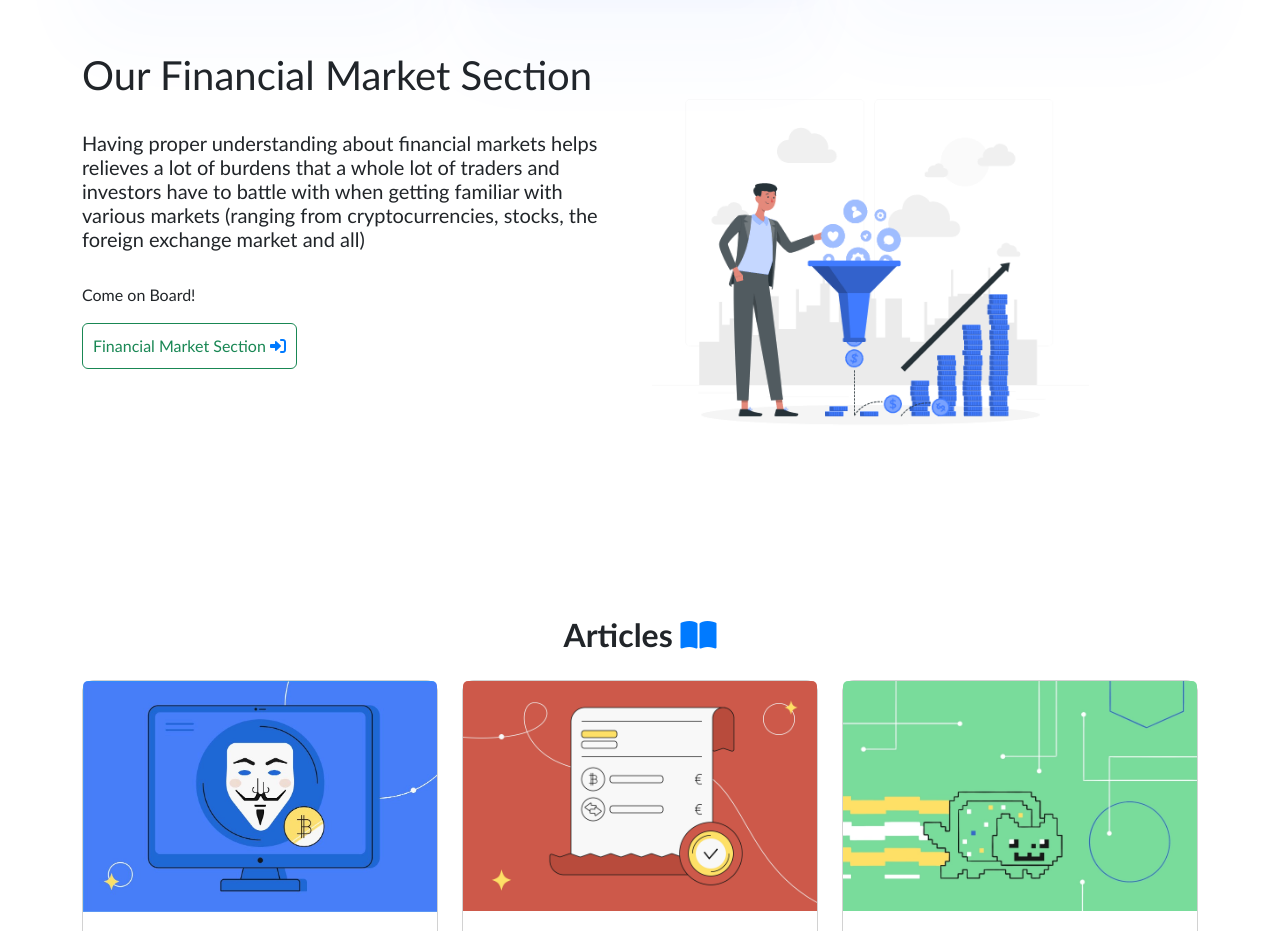
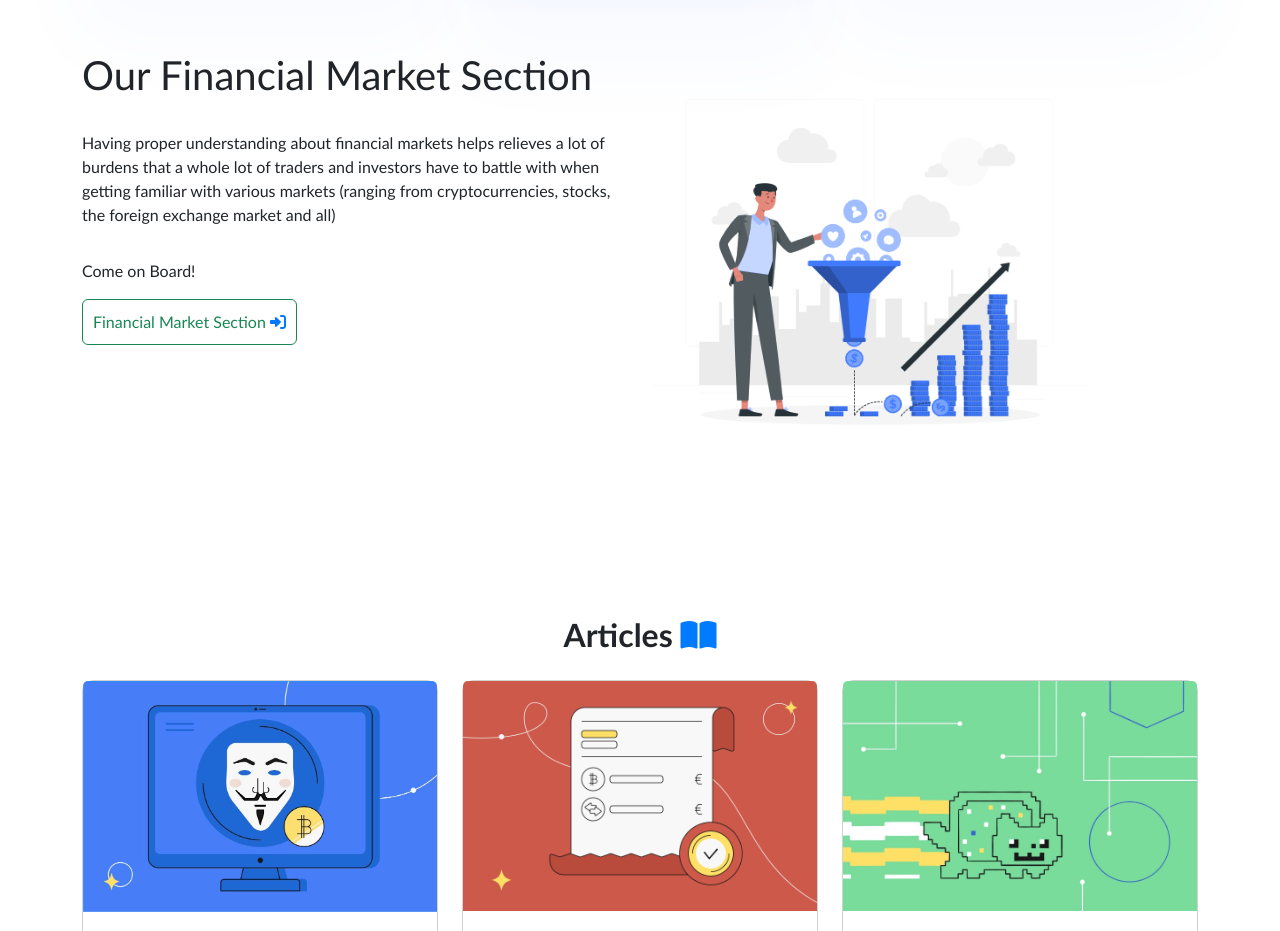
Before and after one commit to TEE2DWHY/TeamDefi, a React (Create React App) app: page / in a window 1280 px wide. Shown: the part 3020-3951 px from the top of the page. Built offline with nearby package versions, Linux system fonts and the light colour scheme.

Commit message:
updated the homepage

```diff
--- a/src/pages/Home.js
+++ b/src/pages/Home.js
@@ -69,7 +69,7 @@ function Home() {
                         <div className="col-lg-6">
                             <h1>Our Financial Market Section</h1>
                             <br />
-                            <h5 style={{ lineHeight: "1.5rem" }}>Having proper understanding about financial markets helps relieves a lot of burdens  that a whole lot of traders and investors
+                            <h5 style={{ lineHeight: "1.5rem", fontSize: "16px" }}>Having proper understanding about financial markets helps relieves a lot of burdens  that a whole lot of traders and investors
                                 have to battle with when getting familiar with various markets (ranging from cryptocurrencies, stocks, the foreign exchange market and all)</h5>
                             <br />
                             <p>Come on Board!</p>
```
